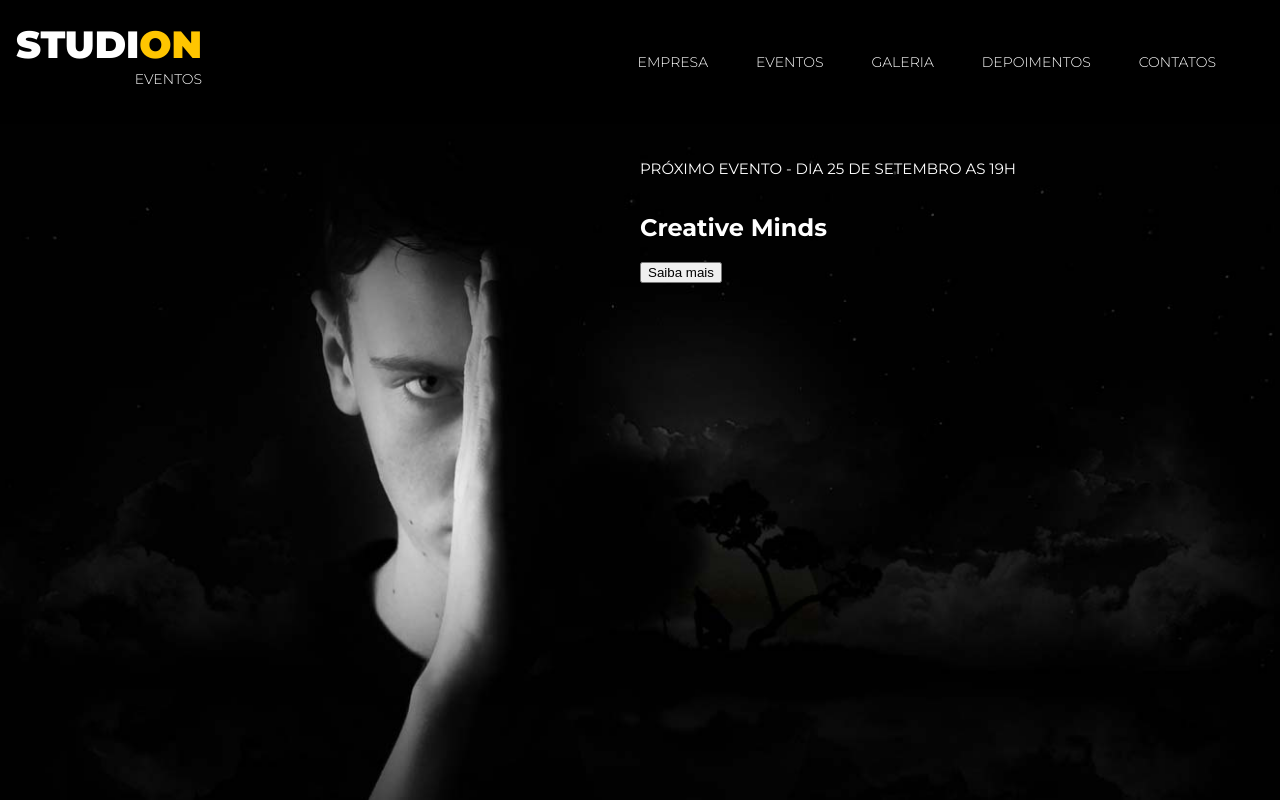
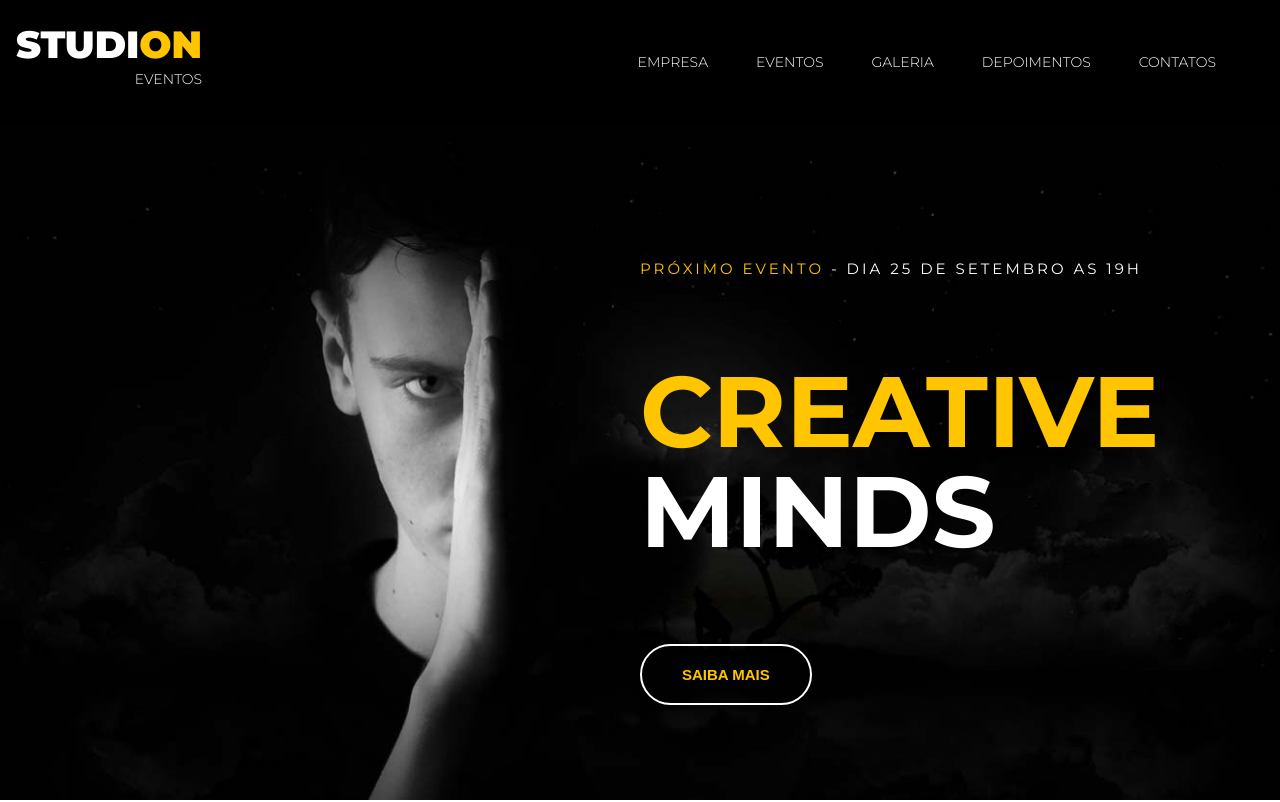
Before and after one commit to Leiva-Jonathan/studion, a website: page src/index.html in a window 1280 px wide. Shown: the top 802 px of the page. Drawn offline with Linux system fonts and the light colour scheme.

Commit message:
header pronto

```diff
--- a/src/index.html
+++ b/src/index.html
@@ -53,9 +53,9 @@
                     alt="Studion Banner"
                     />
                     <div class="slide__copy">
-                        <h6><span>Próximo evento</span> - Dia 25 de setembro as 19h</h6>
-                        <h2><span>Creative</span> Minds </h2>
-                        <button>Saiba mais</button>
+                        <h6><span class="copy--primary">Próximo evento</span> - Dia 25 de setembro as 19h</h6>
+                        <h2><span class="copy--primary">Creative</span> Minds </h2>
+                        <button class="btn btn--slide">Saiba mais</button>
                     </div>
                 </div>
             </div>
--- a/src/style.css
+++ b/src/style.css
@@ -100,7 +100,7 @@ ul {
 
 .slide__copy {
     position: absolute;
-    top: 0;
+    top: 6.25rem;
     left: 50vw;
 }
 
@@ -108,4 +108,36 @@ ul {
     font-size: .9375rem;
     font-weight: 400;
     text-transform: uppercase;
+    letter-spacing: .1875rem;
 }
+
+.slide__copy h2 {
+    font-size: 6.25rem;
+    text-transform: uppercase;
+    line-height: 6.25rem;
+}
+
+.slide__copy h2 {
+    display: block;
+}
+
+.btn {
+    cursor: pointer;
+    padding: 1.25rem 2.5rem;
+    border: .125rem solid#fff;
+    border-radius: 5rem;
+    color: var(--color-primary);
+    background: unset;
+    font-size: .9375rem;
+    font-weight: 700;
+    text-transform: uppercase;
+    transition: 0.3s all ease;
+}
+
+.btn:hover,
+.btn:active,
+.btn:focus {
+    border-color: var(--color-primary);
+    background-color: var(--color-primary);
+    color: #fff;
+}
```
